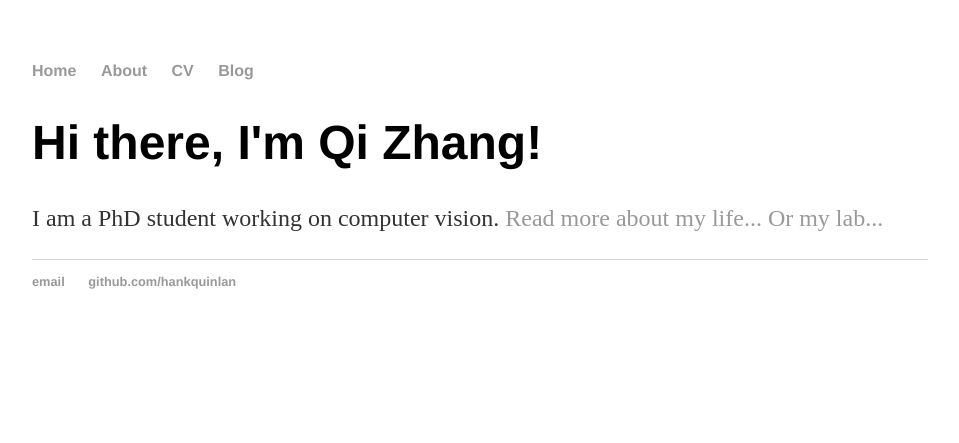
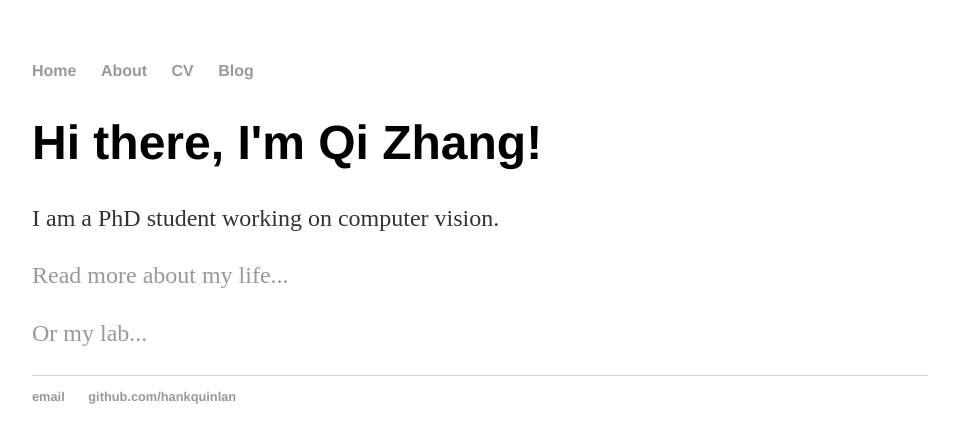
Before and after one commit to zqyq/zqyq.github.io, a Jekyll site: the page built from index.html, in a window 1280 px wide. Shown: the top 443 px of the page, without its empty margins (160-1119 px from the left). Built offline with Jekyll 4.4.1, drawn with Linux system fonts in a browser that asks for light colours.

Commit message:
Update index.html

```diff
--- a/index.html
+++ b/index.html
@@ -5,8 +5,10 @@ title: qizhang's homepage
 
 		<div class="blurb">
 			<h1>Hi there, I'm Qi Zhang!</h1>
-			<p>I am a PhD student working on computer vision.
-				<a href="/about">Read more about my life...</a>
+			<p>I am a PhD student working on computer vision. </p>
+			<p>
+				<a href="/about">Read more about my life...</a></p>
+			<p>
 				<a href="http://visal.cs.cityu.edu.hk/">Or my lab...</a>
 			</p>
 		</div>
```
